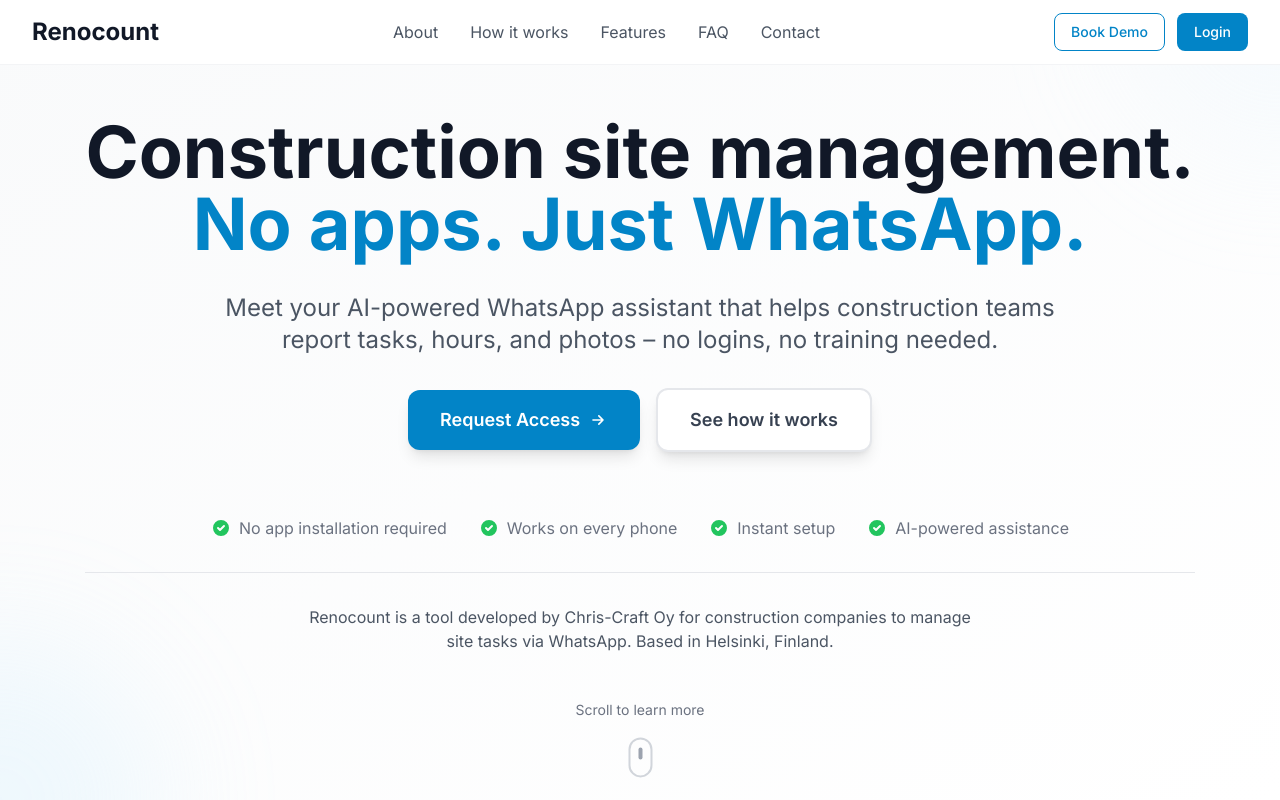
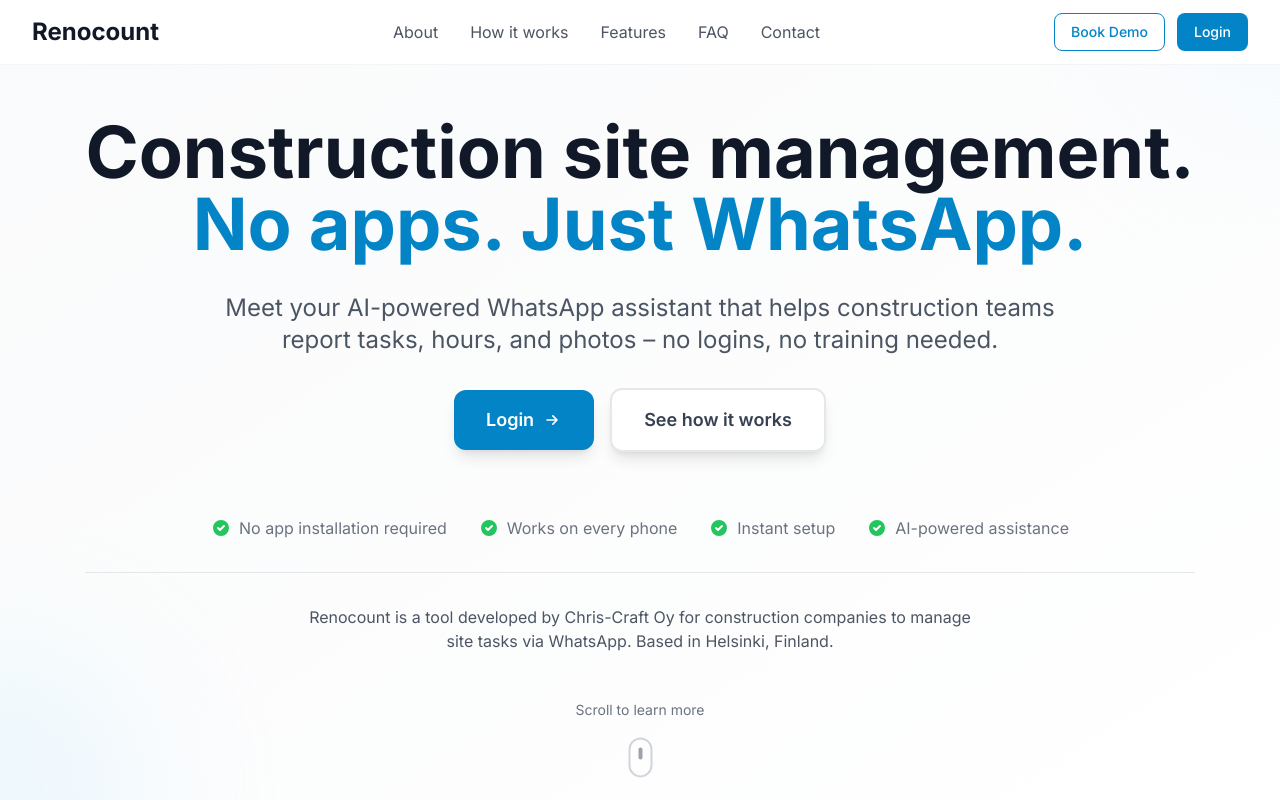
Before and after one commit to Chriuce/Renocount_landing, a Next.js app: page / in a window 1280 px wide. Shown: the top 800 px of the page. Built offline with nearby package versions, Linux system fonts and the light colour scheme.

Commit message:
Update hero section button from Request Access to Login

```diff
--- a/components/HeroSection.tsx
+++ b/components/HeroSection.tsx
@@ -49,12 +49,12 @@
             className="flex flex-col sm:flex-row gap-4 justify-center items-center"
           >
             <a
-              href="https://wa.me/358454900199?text=Hi%20Renocount%2C%20I%27m%20interested%20in%20requesting%20access%20to%20your%20construction%20management%20service.%20I%20consent%20to%20receive%20follow-up%20messages%20about%20this%20inquiry."
+              href="https://app.renocount.com"
               target="_blank"
               rel="noopener noreferrer"
               className="inline-flex items-center px-8 py-4 text-lg font-semibold text-white bg-primary-600 hover:bg-primary-700 rounded-xl shadow-lg hover:shadow-xl transition-all duration-300 transform hover:-translate-y-1"
             >
-              Request Access
+              Login
               <svg className="ml-2 w-5 h-5" fill="none" stroke="currentColor" viewBox="0 0 24 24">
                 <path strokeLinecap="round" strokeLinejoin="round" strokeWidth={2} d="M13 7l5 5m0 0l-5 5m5-5H6" />
               </svg>
```
